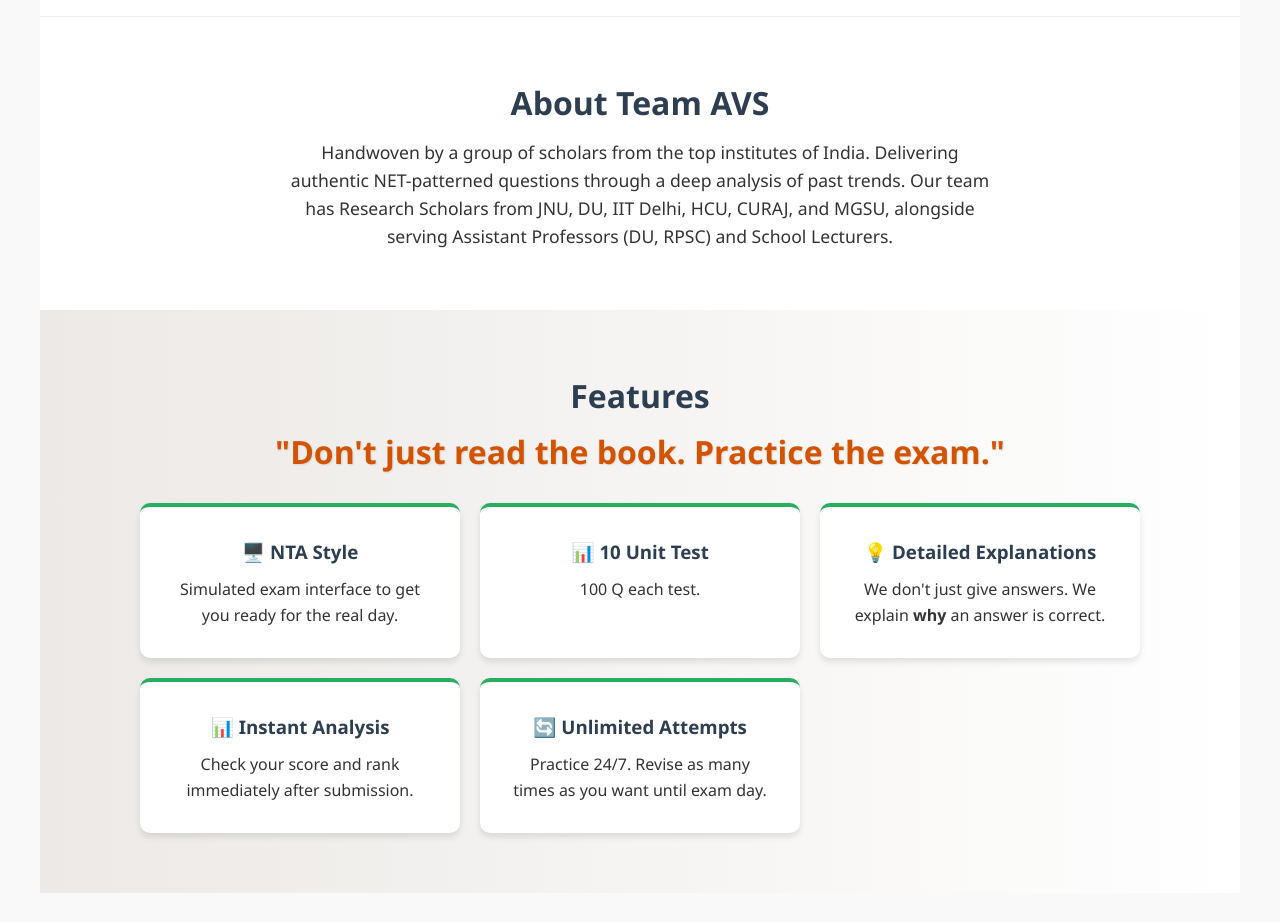
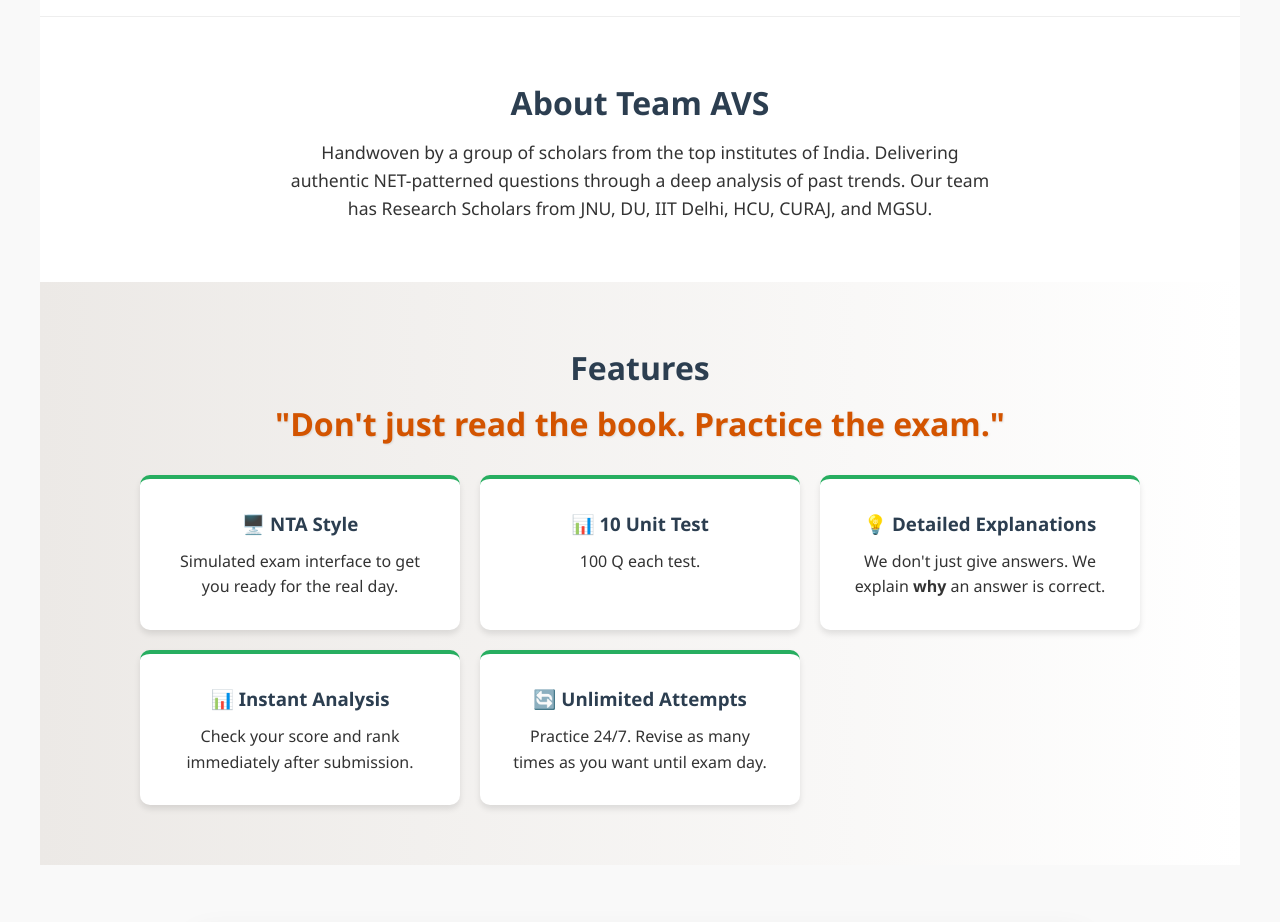
Before and after one commit to teamavsedu-creator/teamavs, a plain HTML site: page index.html in a window 1280 px wide. Shown: the part 1280-2202 px from the top of the page. Drawn offline with Linux system fonts and the light colour scheme.

Commit message:
Update index.html

```diff
--- a/index.html
+++ b/index.html
@@ -597,7 +597,7 @@
         <div class="container">
             <h2>About Team AVS</h2>
             <p style="max-width: 700px; margin: 0 auto; font-size: 1.1rem;">
-               Handwoven by a group of scholars from the top institutes of India. Delivering authentic NET-patterned questions through a deep analysis of past trends. Our team has Research Scholars from JNU, DU, IIT Delhi, HCU, CURAJ, and MGSU, alongside serving Assistant Professors (DU, RPSC) and School Lecturers.
+               Handwoven by a group of scholars from the top institutes of India. Delivering authentic NET-patterned questions through a deep analysis of past trends. Our team has Research Scholars from JNU, DU, IIT Delhi, HCU, CURAJ, and MGSU.
             </p>
         </div>
     </section>
```
